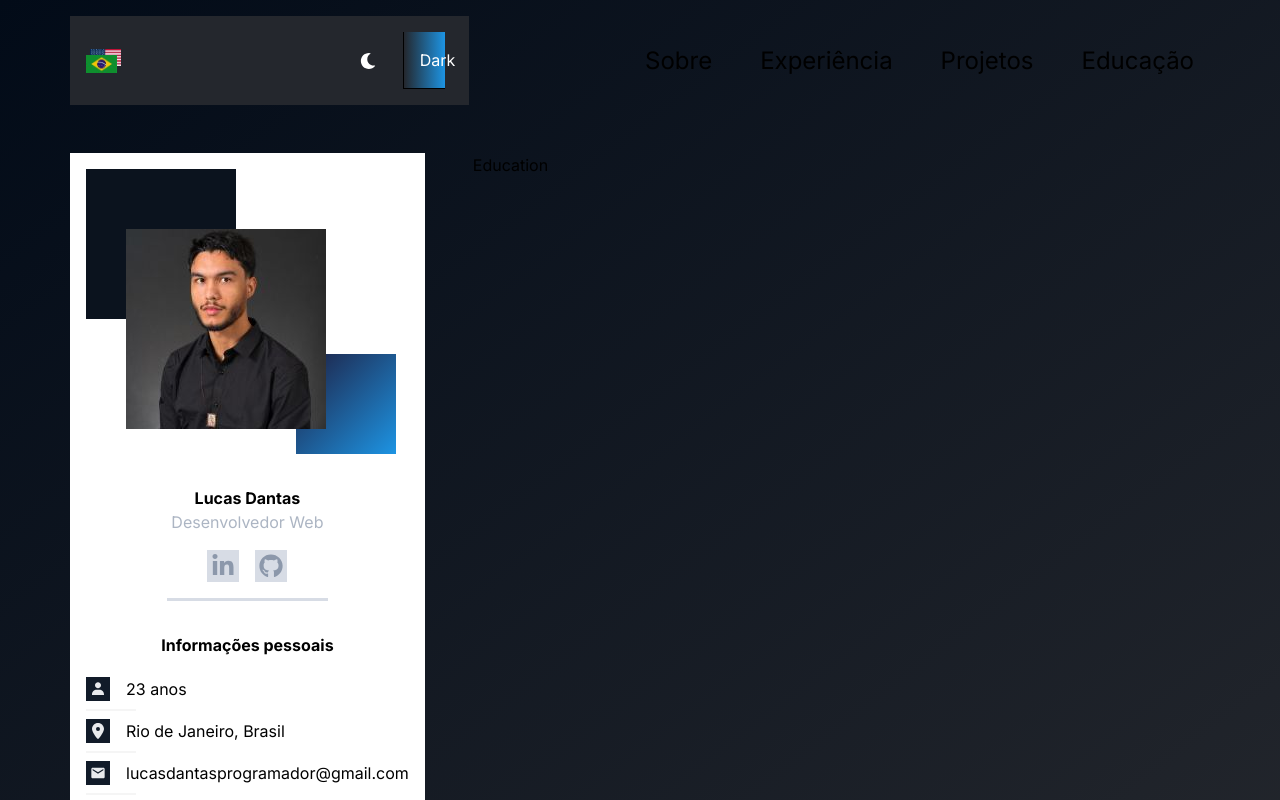
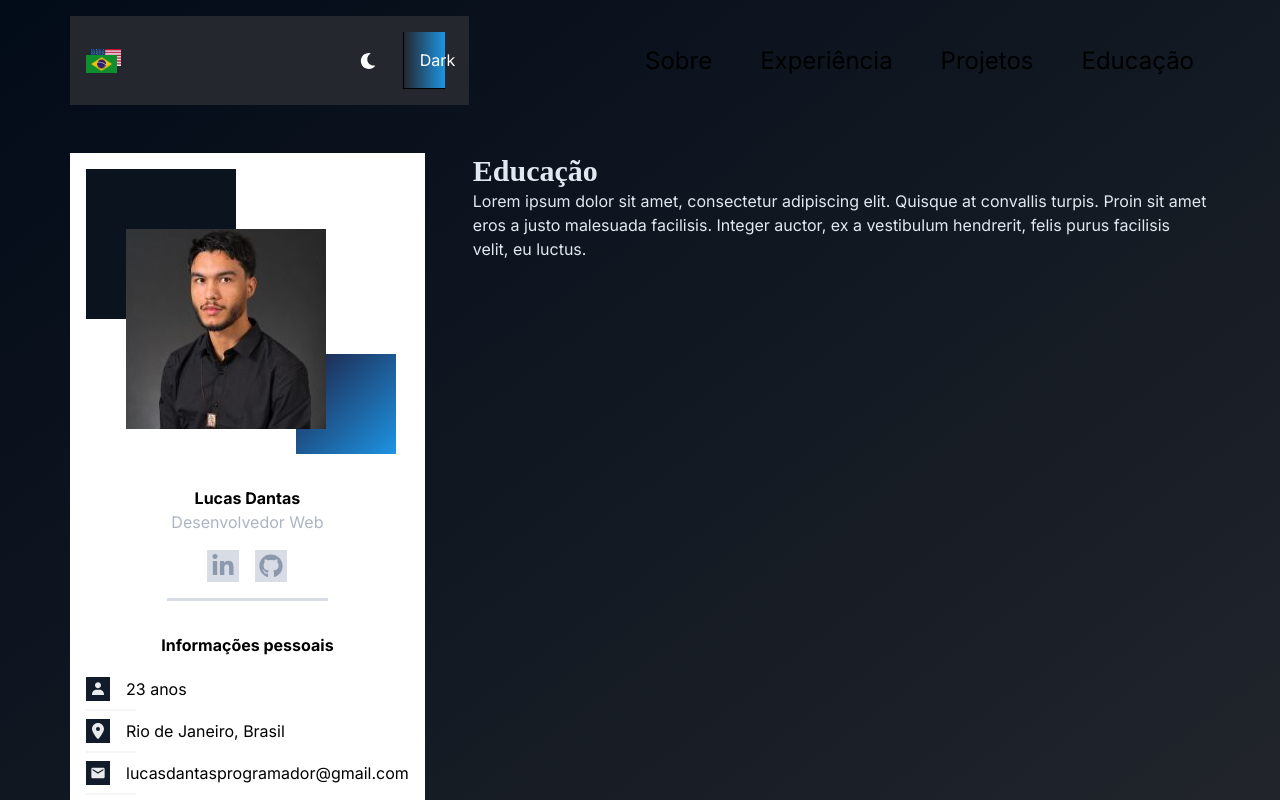
Before and after one commit to lucassdantas/portfolio, a Next.js app: page /educacao in a window 1280 px wide. Shown: the top 800 px of the page. Built offline with nearby package versions, Linux system fonts and the light colour scheme; a web font is replaced by a local one.

Commit message:
strcuture: begin education and projects page

```diff
--- a/src/app/educacao/page.tsx
+++ b/src/app/educacao/page.tsx
@@ -1,7 +1,16 @@
+import { Section } from '@/components/Section'
+import { Title } from '@/components/Title'
 import React from 'react'
 
 export default function Education () {
   return (
-    <div>Education</div>
+    <Section limiterClassname='relative  h-full' className=' text-base_1-a0'>
+      <div className='mb-24'>
+        <Title tag='h1' className='font-extrabold'>Educação</Title>
+        <p className=''>Lorem ipsum dolor sit amet, consectetur adipiscing elit. Quisque at convallis turpis. Proin sit amet eros a justo malesuada facilisis. Integer auctor, ex a vestibulum hendrerit, felis purus facilisis velit, eu luctus.</p>
+      </div>
+      <div>
+      </div>
+    </Section>
   )
 }
--- a/src/app/projetos/page.tsx
+++ b/src/app/projetos/page.tsx
@@ -1,7 +1,16 @@
+import { Section } from '@/components/Section'
+import { Title } from '@/components/Title'
 import React from 'react'
 
 export default function Projects () {
   return (
-    <div>Projects</div>
+    <Section limiterClassname='relative  h-full' className=' text-base_1-a0'>
+      <div className='mb-24'>
+        <Title tag='h1' className='font-extrabold'>Projetos</Title>
+        <p className=''>Lorem ipsum dolor sit amet, consectetur adipiscing elit. Quisque at convallis turpis. Proin sit amet eros a justo malesuada facilisis. Integer auctor, ex a vestibulum hendrerit, felis purus facilisis velit, eu luctus.</p>
+      </div>
+      <div>
+      </div>
+    </Section>
   )
 }
```
